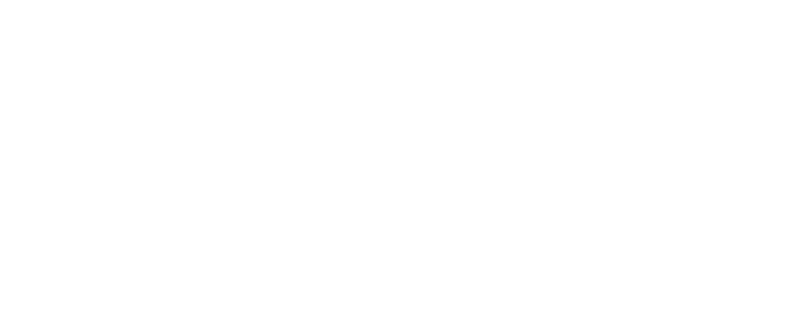
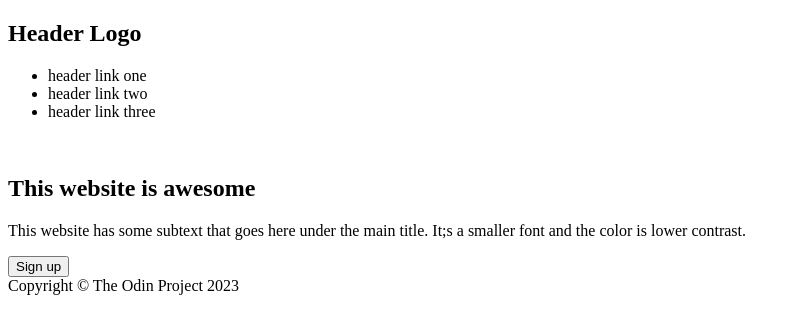
Before and after one commit to CoopStaz/odin-landing-page, a plain HTML site: page index.html in a window 1280 px wide. Shown: the whole page, without its empty margins (0-800 px from the left). Drawn offline with Linux system fonts and the light colour scheme.

Commit message:
Add basic code to the index.html

```diff
--- a/index.html
+++ b/index.html
@@ -9,7 +9,26 @@
 </head>
 
 <body>
+    <div class="top">
 
+        <head>
+            <h2>Header Logo</h2>
+            <ul>
+                <li>header link one</li>
+                <li>header link two</li>
+                <li>header link three</li>
+            </ul>
+        </head>
+        <br>
+        <section>
+            <h1>This website is awesome</h1>
+            <p>This website has some subtext that goes here under the main title. It;s a smaller font and the color is
+                lower
+                contrast.</p>
+            <button>Sign up</button>
+        </section>
+    </div>
+    <footer>Copyright &copy; The Odin Project 2023</footer>
 </body>
 
 </html>
```
